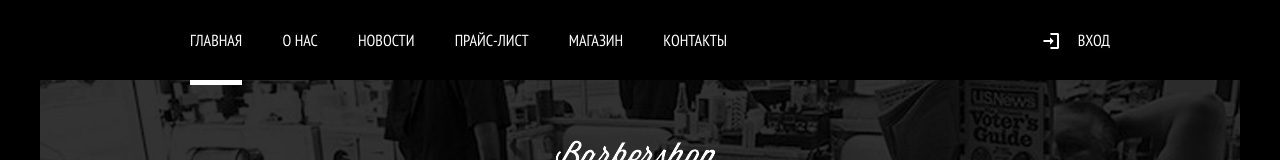
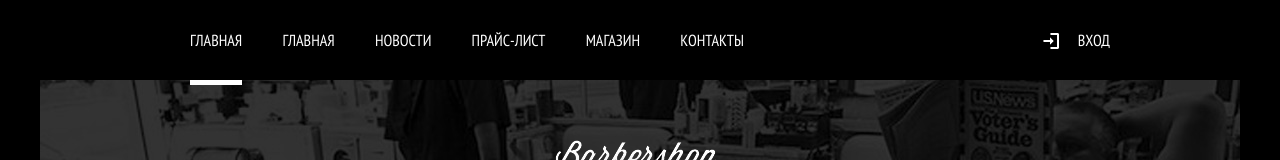
Before and after one commit to gurmolog/barbershop, a plain HTML site: page index.html in a window 1280 px wide. Shown: the top 160 px of the page. Drawn offline with Linux system fonts and the light colour scheme.

Commit message:
Вернула изменения в раздел меню

```diff
--- a/index.html
+++ b/index.html
@@ -13,7 +13,7 @@
             <div class="layout-center-wrapper">
                 <ul class="top-menu">
                     <li><a class="active" href="#">Главная</a></li>
-                    <li><a href="#">О нас</a></li>
+                    <li><a href="#">Главная</a></li>
                     <li><a href="#">Новости</a></li>
                     <li><a href="#">Прайс-лист</a></li>
                     <li><a href="#">Магазин</a></li>
```
